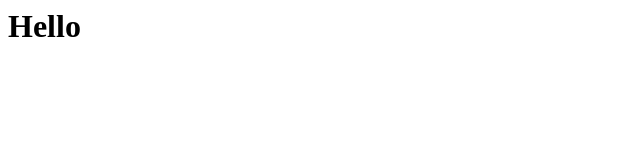
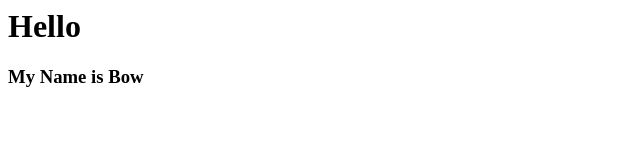
Before and after one commit to KrongkaewPon/parcel-bundler, a website: page index.html in a window 1280 px wide. Shown: the whole page, without its empty margins (0-640 px from the left). Drawn offline with Linux system fonts and the light colour scheme.

Commit message:
hello name

```diff
--- a/index.html
+++ b/index.html
@@ -2,5 +2,6 @@
 <body>
   <script src="./index.js"></script>
   <h1>Hello</h1>
+  <h3>My Name is Bow</h3>
 </body>
 </html>
```
